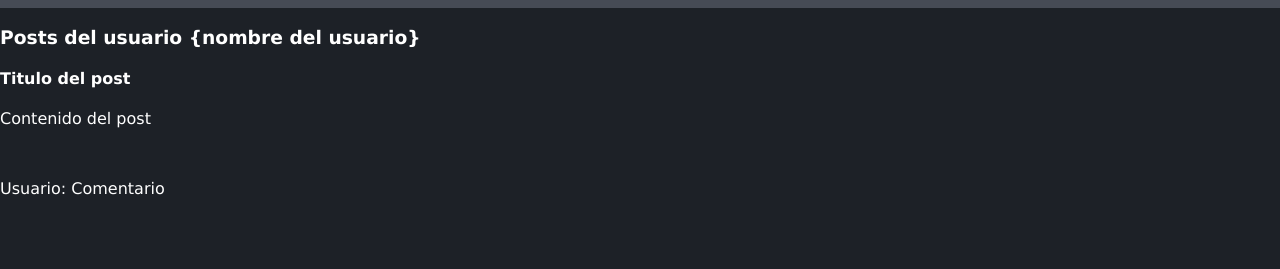
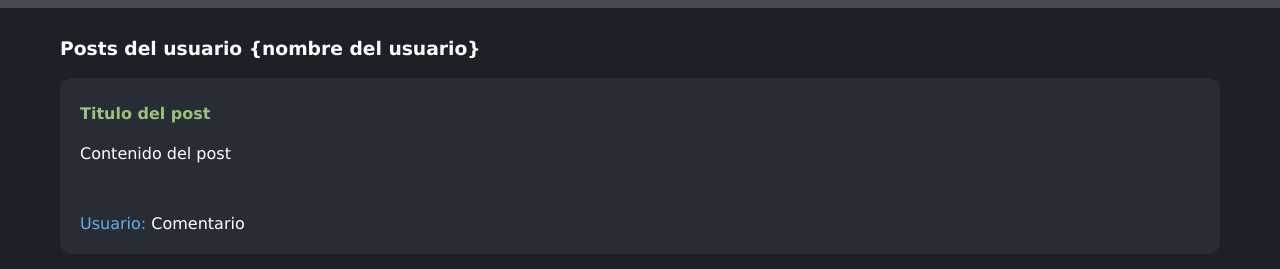
Before and after one commit to Alfonsoalm/curso-git, a plain HTML site: page index.html in a window 1280 px wide. Shown: the part 719-988 px from the top of the page. Before the commit the page ends 933 px from the top, so only its background shows below. Drawn offline with Linux system fonts and the light colour scheme; a web font is replaced by a local one.

Commit message:
Add post styles

```diff
--- a/styles.css
+++ b/styles.css
@@ -23,6 +23,22 @@ h1 {
     height: 120px;
 }
 
-.content{
-    font-size: 100px;
+.container{
+    margin-top:30px;
+    padding: 0 60px 0 60px;
 }
+
+.post{
+    background-color: #282c34;
+    margin-bottom: 15px;
+    padding: 5px 20px 5px 20px;
+    border-radius: 12px;
+}
+
+.post h4 {
+    color: #98c379;
+}
+
+.post span {
+    color: #61afef;
+}
```
